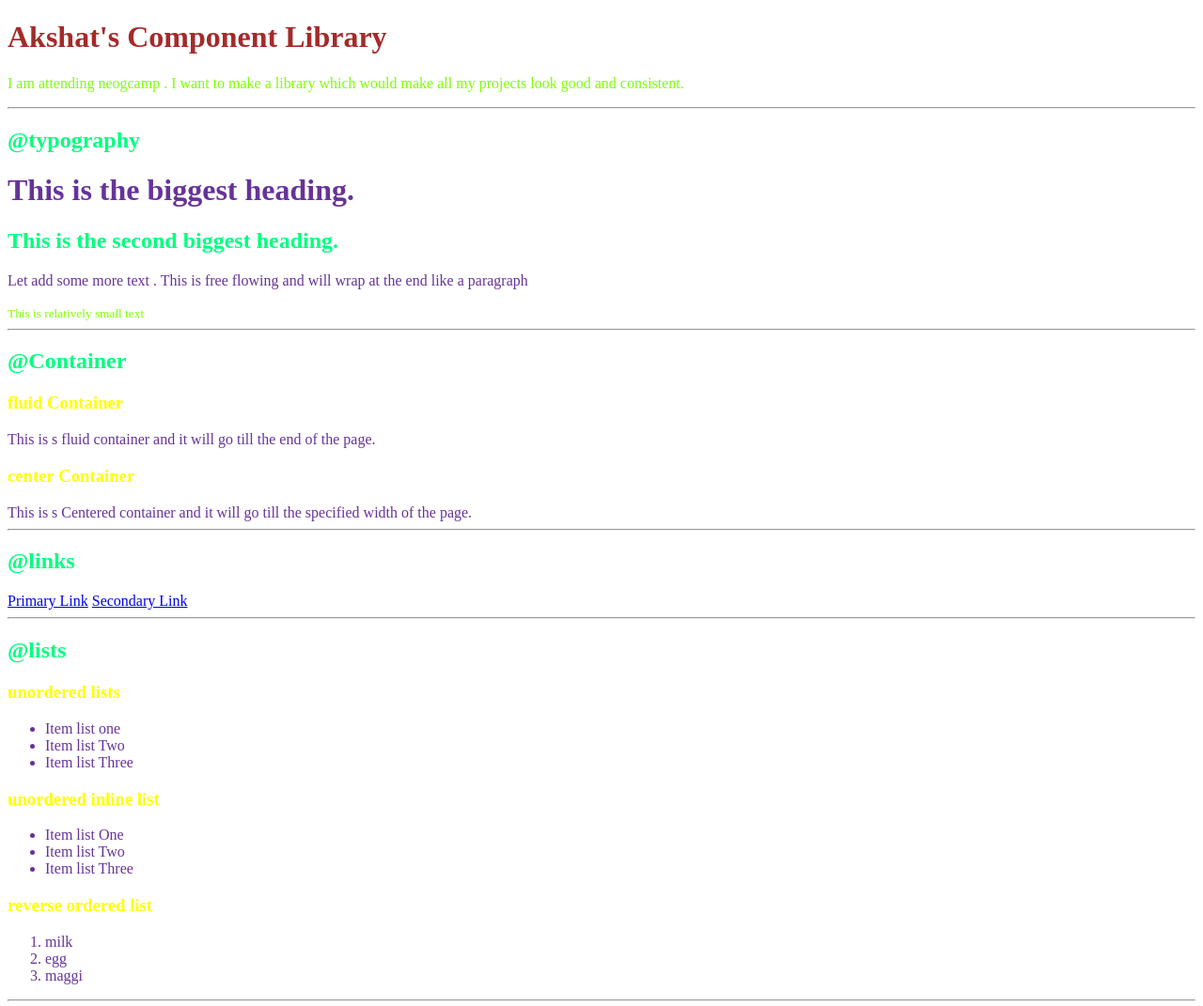
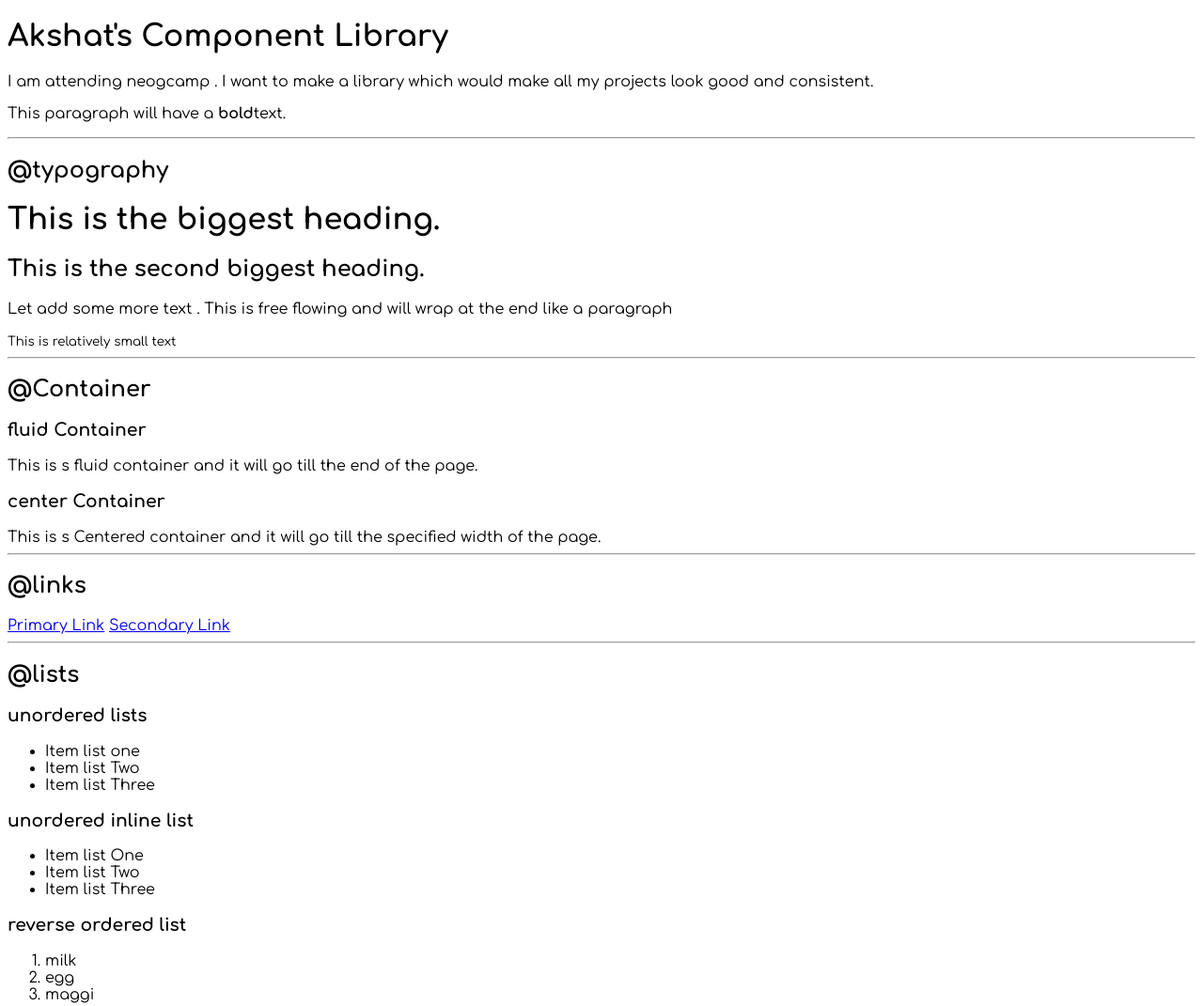
Before and after one commit to akshat3358/neogcamp-lesson-3-practice, a plain HTML site: page index.html in a window 1280 px wide. Shown: the top 1071 px of the page at 94% size. Drawn offline with Linux system fonts and the light colour scheme.

Commit message:
typography

```diff
--- a/index.html
+++ b/index.html
@@ -8,9 +8,10 @@
     <title>Component Library</title>
 </head>
 <body>
-    <h1 id="Lib-header">Akshat's Component Library</h1>
-    <p class="para">I am attending neogcamp . I want to make a library which would make all my projects look good and consistent.</p>
+    <h1>Akshat's Component Library</h1>
+    <p>I am attending neogcamp . I want to make a library which would make all my projects look good and consistent.</p>
 
+    <p>This paragraph will have a <strong>bold</strong>text.</p>
     <hr>
 
     <h2>@typography</h2>
@@ -18,7 +19,7 @@
     <h1>This is the biggest heading.</h1>
     <h2>This is the second biggest heading.</h2>
     <p>Let add some  more text . This is free flowing and will wrap at the end like a paragraph</p>
-    <small class="para">This is relatively small text</small>
+    <small>This is relatively small text</small>
 
     <hr>
 
--- a/styles.css
+++ b/styles.css
@@ -1,18 +1,4 @@
+@import url('https://fonts.googleapis.com/css2?family=Comfortaa:wght@400;700&display=swap');
 body{
-    color: rebeccapurple;
+    font-family: 'Comfortaa', sans-serif;
 }
-h1{
-    color: rgb(red, green, blue);
-}
-h2{
-    color: springgreen;
-}
-h3{
-    color: yellow;
-}
-#Lib-header {
-    color: brown;
-}
-.para {
-    color: chartreuse;
-}
```
